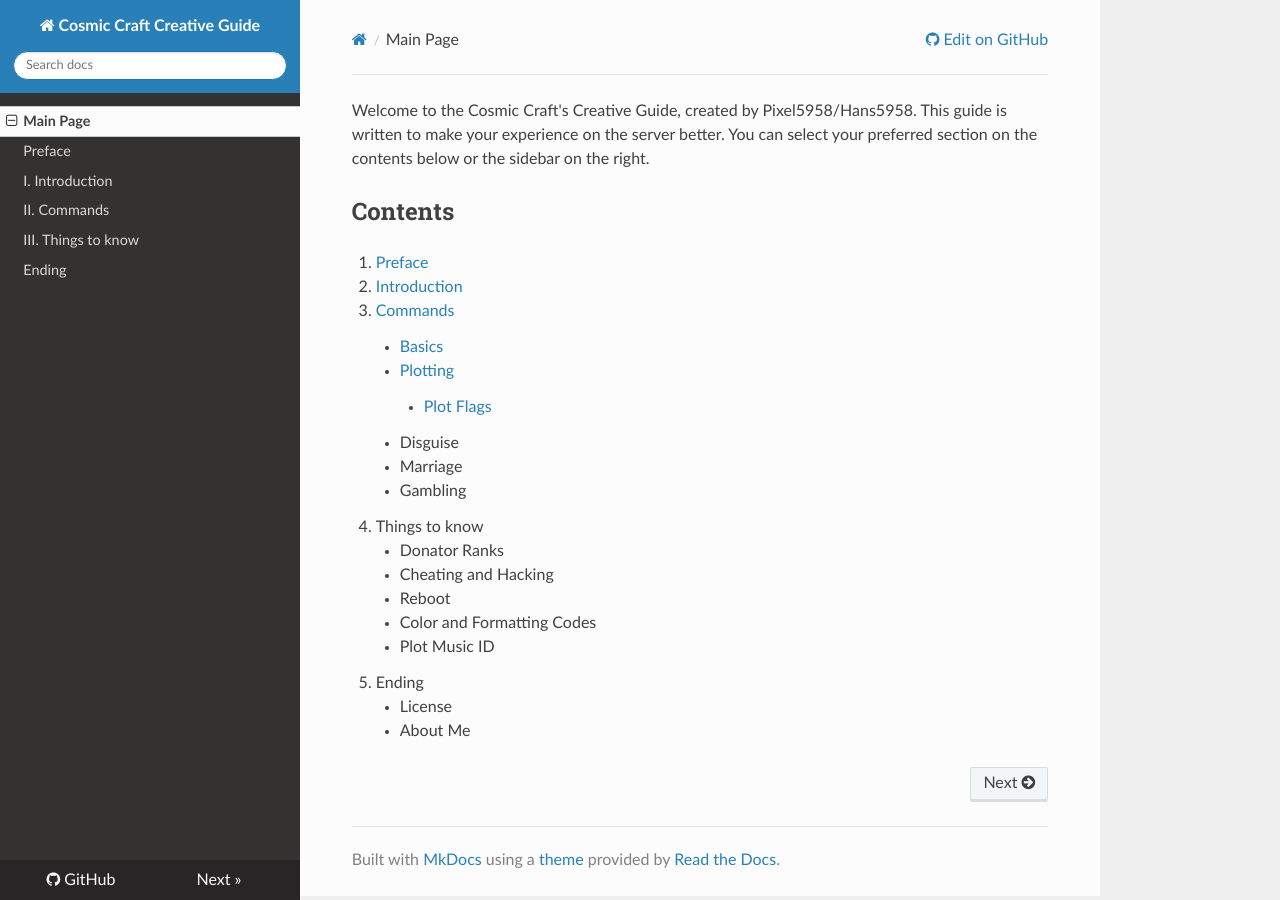
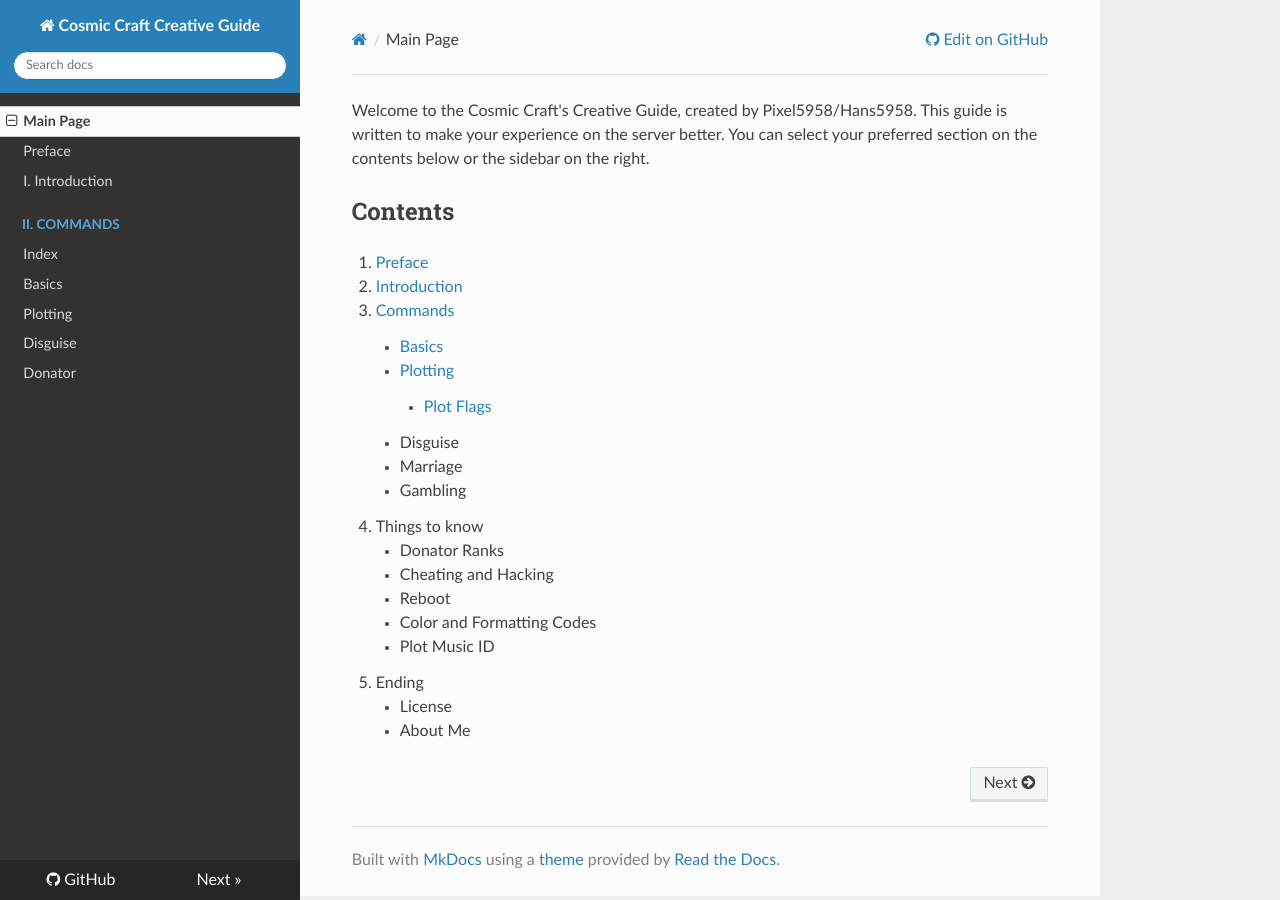
Before and after one commit to limejuce/cc-creative-guide, an MkDocs documentation site: the page built from docs/index.md, in a window 1280 px wide. Built offline with MkDocs 1.6.1, drawn with Linux system fonts in a browser that asks for light colours; nearby versions of some CDN libraries; old or Windows-style settings are respelled for this version of MkDocs.

Commit message:
config - commands update

```diff
--- a/mkdocs.yml
+++ b/mkdocs.yml
@@ -4,8 +4,11 @@ pages:
   - 'Main Page': 'index.md'
   - 'Preface': 'preface/index.md'
   - 'I. Introduction': 'introduction/index.md'
-  - 'II. Commands': 'commands/index.md'
-  - 'III. Things to know': 'things/index.md'
-  - 'Ending': 'ending/index.md'
+  - 'II. Commands':
+    - 'commands/index.md'
+    - 'Basics': 'commands/basics.md'
+    - 'Plotting': 'commands/plotting.md'
+    - 'Disguise': 'commands/disguise.md'
+    - 'Donator': 'commands/donator.md'
 repo_name: 'GitHub'
 repo_url: 'https://github.com/Hans5958/cc-creative-guide'
```
